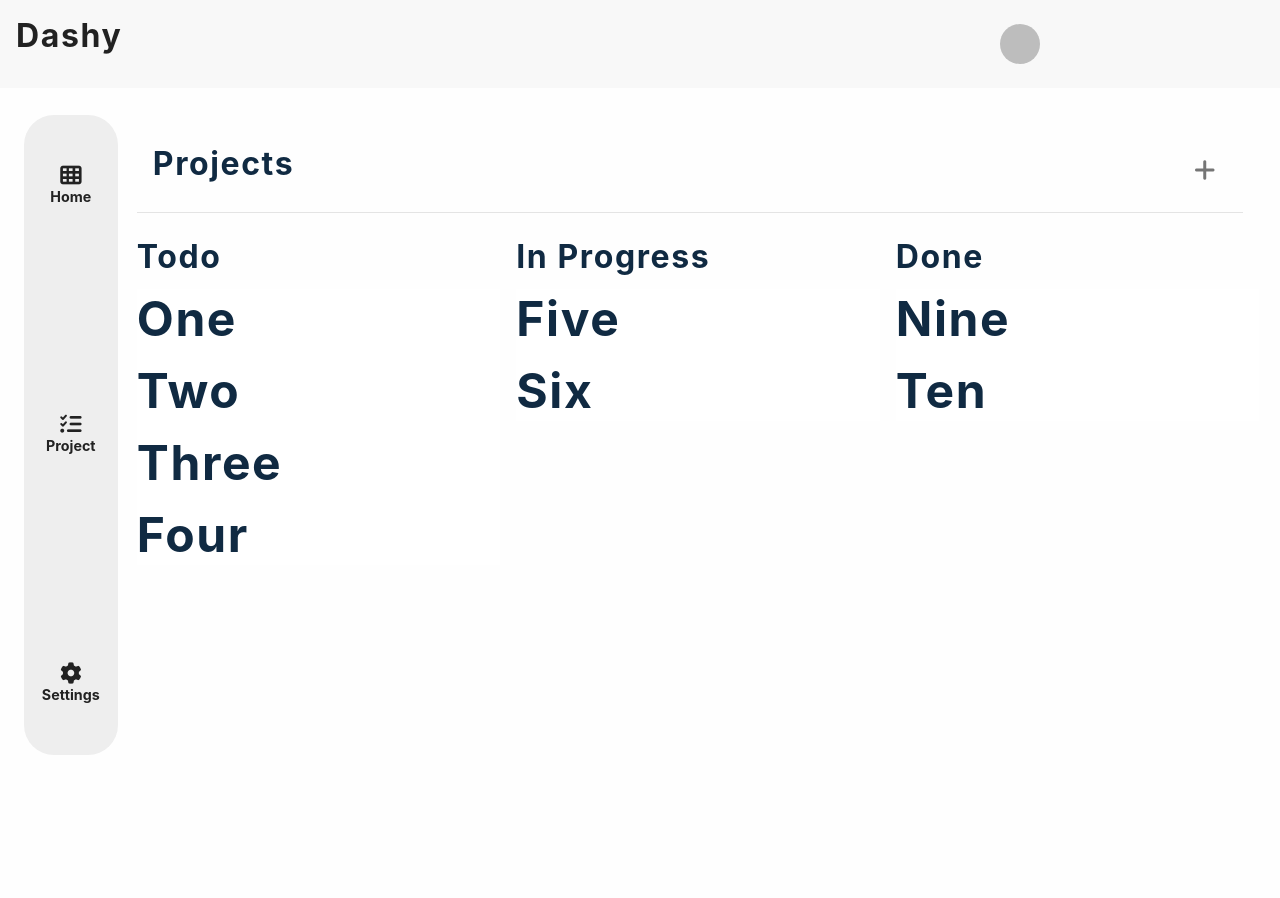
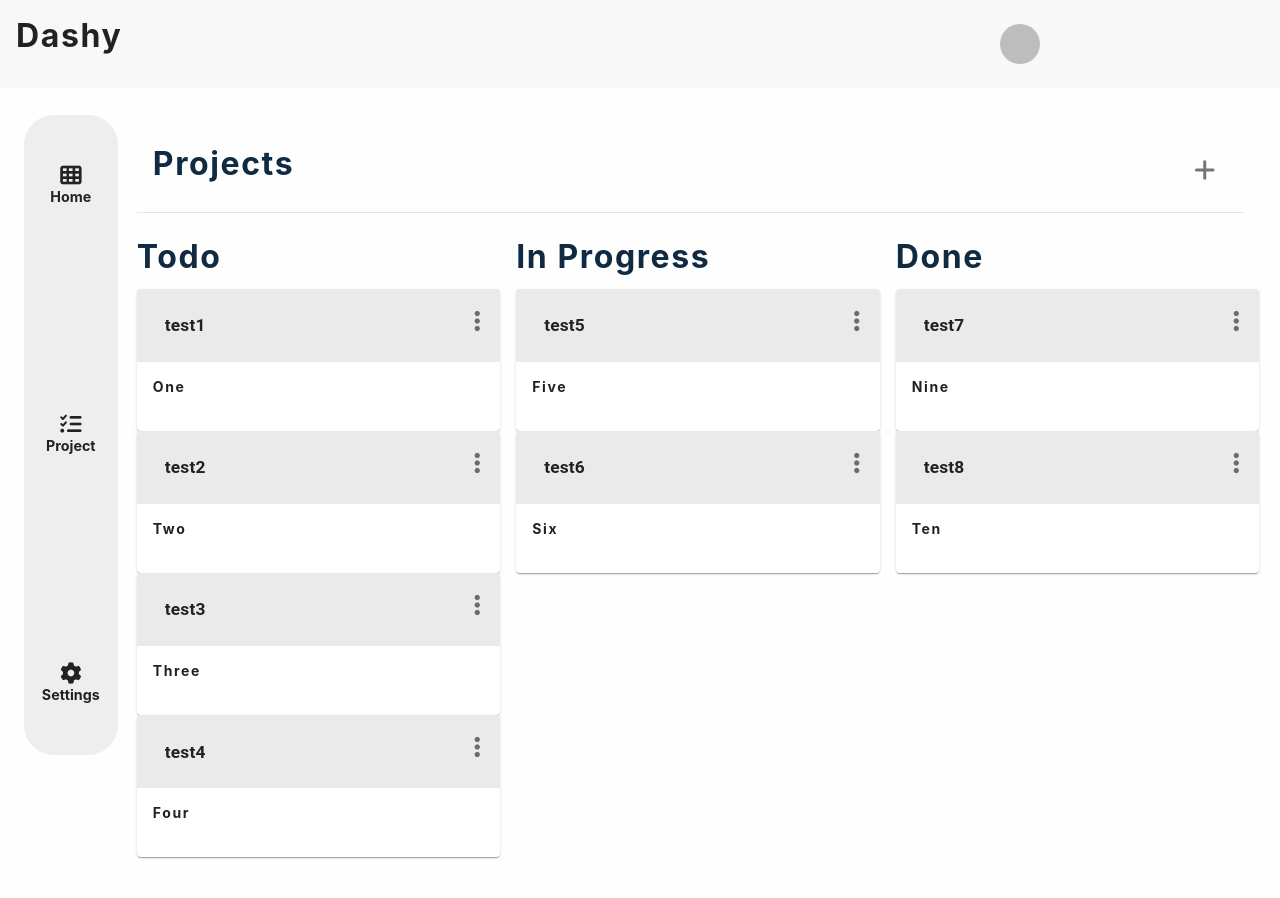
Before and after one commit to ZAnderson-281/cmdb, a React (Create React App) app: page /Planning in a window 1280 px wide. Shown: the top 898 px of the page. Before the commit the page ends 875 px from the top, so only its background shows below. Built offline with nearby package versions, Linux system fonts and the light colour scheme; no server answers.

Commit message:
Started to intigrate API for gathering project data

```diff
--- a/src/MOCK.js
+++ b/src/MOCK.js
@@ -110,18 +110,82 @@ export const dashboardWidgets = [
 // =====  PLANNING KANBAN  =====
 
 const todo = [
-  { id: uniqid(), title: "test1", content: "One" },
-  { id: uniqid(), title: "test2", content: "Two" },
-  { id: uniqid(), title: "test3", content: "Three" },
-  { id: uniqid(), title: "test4", content: "Four" },
+  {
+    id: uniqid(),
+    title: "test1",
+    content: "One",
+    cardSettings: {
+      cardTextColor: "#222",
+      cardHeaderColor: "#eaeaea",
+    },
+  },
+  {
+    id: uniqid(),
+    title: "test2",
+    content: "Two",
+    cardSettings: {
+      cardTextColor: "#222",
+      cardHeaderColor: "#eaeaea",
+    },
+  },
+  {
+    id: uniqid(),
+    title: "test3",
+    content: "Three",
+    cardSettings: {
+      cardTextColor: "#222",
+      cardHeaderColor: "#eaeaea",
+    },
+  },
+  {
+    id: uniqid(),
+    title: "test4",
+    content: "Four",
+    cardSettings: {
+      cardTextColor: "#222",
+      cardHeaderColor: "#eaeaea",
+    },
+  },
 ];
 const inProgress = [
-  { id: uniqid(), title: "test5", content: "Five" },
-  { id: uniqid(), title: "test6", content: "Six" },
+  {
+    id: uniqid(),
+    title: "test5",
+    content: "Five",
+    cardSettings: {
+      cardTextColor: "#222",
+      cardHeaderColor: "#eaeaea",
+    },
+  },
+  {
+    id: uniqid(),
+    title: "test6",
+    content: "Six",
+    cardSettings: {
+      cardTextColor: "#222",
+      cardHeaderColor: "#eaeaea",
+    },
+  },
 ];
 const completed = [
-  { id: uniqid(), title: "test7", content: "Nine" },
-  { id: uniqid(), title: "test8", content: "Ten" },
+  {
+    id: uniqid(),
+    title: "test7",
+    content: "Nine",
+    cardSettings: {
+      cardTextColor: "#222",
+      cardHeaderColor: "#eaeaea",
+    },
+  },
+  {
+    id: uniqid(),
+    title: "test8",
+    content: "Ten",
+    cardSettings: {
+      cardTextColor: "#222",
+      cardHeaderColor: "#eaeaea",
+    },
+  },
 ];
 
 export const backend = {
--- /dev/null
+++ b/src/components/Cards/DragDropTaskCard/dragDropSettings.js
@@ -0,0 +1,59 @@
+import React, { useState } from "react";
+import { CardContent, Collapse, Button } from "@material-ui/core";
+import { CirclePicker } from "react-color";
+import { useGlobalContext } from "../../../context";
+
+function CardSettings({ cardId, modalIsShowing, cardSettings }) {
+  const [settings, setSettings] = useState(cardSettings);
+  const { deleteWidget, updateCardSettings } = useGlobalContext();
+
+  // Header color change
+  const handleChangeColor = (color) => {
+    setSettings({
+      ...settings,
+      cardHeaderColor: color.hex,
+    });
+  };
+
+  // Text color change
+  const handleTextChangeColor = (color) => {
+    setSettings({
+      ...settings,
+      cardTextColor: color.hex,
+    });
+  };
+
+  // Settings reset
+  const handleReset = () => {
+    setSettings({
+      ...cardSettings,
+      cardHeaderColor: "#eaeaea",
+      cardTextColor: "#222",
+    });
+  };
+
+  const handleDeleteWidget = () => {
+    deleteWidget(cardId);
+  };
+
+  return (
+    <>
+      <Collapse in={modalIsShowing} unmountOnExit disableStrictModeCompat>
+        <CardContent className="card-settings">
+          <h4>Background Color:</h4>
+          <div className="picker">
+            <CirclePicker onChangeComplete={handleChangeColor} />
+          </div>
+          <h4>Text Color:</h4>
+          <div className="picker">
+            <CirclePicker onChangeComplete={handleTextChangeColor} />
+          </div>
+          {/* <Button onClick={handleReset}>Reset</Button>
+          <Button onClick={handleDeleteWidget}>DELETE</Button> */}
+        </CardContent>
+      </Collapse>
+    </>
+  );
+}
+
+export default CardSettings;
--- /dev/null
+++ b/src/components/Cards/DragDropTaskCard/index.js
@@ -0,0 +1,58 @@
+import React, { useState } from "react";
+import { Card, CardContent, CardHeader, IconButton } from "@material-ui/core";
+import CardSettings from "./dragDropSettings";
+import { CustomInput } from "../CustomInput";
+
+function TaskCard({ cardTitle, content, cardId, cardSettings }) {
+  const [modalIsShowing, setModalIsShowing] = useState(false);
+  const [input, setInput] = useState(cardTitle);
+
+  const toggleModal = () => {
+    setModalIsShowing(!modalIsShowing);
+  };
+
+  const handleCardNameChange = (e) => {
+    console.log(e.target.value);
+    setInput(e.target.value);
+  };
+
+  return (
+    <>
+      <Card className="card">
+        <CardSettings
+          cardId={cardId}
+          modalIsShowing={modalIsShowing}
+          CardSettings={cardSettings}
+        />
+
+        <CardHeader
+          className="card-header"
+          style={{
+            backgroundColor: cardSettings.cardHeaderColor,
+            color: cardSettings.cardTextColor,
+          }}
+          avatar={
+            <CustomInput
+              value={input}
+              style={{ color: cardSettings.cardTextColor }}
+              onChange={handleCardNameChange}
+            />
+          }
+          action={
+            <>
+              <IconButton aria-label="settings" onClick={toggleModal}>
+                <i className="fas fa-ellipsis-v"></i>
+              </IconButton>
+            </>
+          }
+        />
+
+        <CardContent>
+          <h4>{content}</h4>
+        </CardContent>
+      </Card>
+    </>
+  );
+}
+
+export default TaskCard;
--- a/src/components/Planning/DndTower.js
+++ b/src/components/Planning/DndTower.js
@@ -1,6 +1,7 @@
 import React from "react";
 import { DragDropContext, Draggable, Droppable } from "react-beautiful-dnd";
 import { useGlobalContext } from "../../context";
+import TaskCard from "../Cards/DragDropTaskCard/";
 
 const Index = () => {
   // Grab state and function to update from context
@@ -96,7 +97,12 @@ const Index = () => {
                                   {...provided.draggableProps}
                                   {...provided.dragHandleProps}
                                 >
-                                  <h1>{item.content}</h1>
+                                  <TaskCard
+                                    cardTitle={item.title}
+                                    cardId={item.id}
+                                    cardSettings={item.cardSettings}
+                                    content={item.content}
+                                  />
                                 </div>
                               );
                             }}
--- a/src/components/Planning/index.js
+++ b/src/components/Planning/index.js
@@ -10,6 +10,7 @@ function Index() {
     <div>
       <div className="title">
         <h2>Projects</h2>
+
         <IconButton onClick={toggleModal}>
           <i className="fas fa-plus"></i>
         </IconButton>
--- a/src/context.js
+++ b/src/context.js
@@ -11,11 +11,14 @@ export const AppProvider = ({ children }) => {
   const initalState = {
     pageWidgets: [],
     columns: backend,
+
+    projects: {},
+    currentProject: {},
+    taskData: {},
+
     isModalOpen: false,
+
     isUserLoggedIn: true,
-    currentUser: currentUserData,
-    logData: [],
-    commitCount: userCommitCount,
     isLoading: true,
   };
 
@@ -31,10 +34,31 @@ export const AppProvider = ({ children }) => {
     dispatch({ type: "UPDATE_DASHBOARD", payload: dashboardWidgets });
   };
 
+  const loadProjects = async () => {
+    dispatch({ type: "LOADING" });
+
+    // Load all projects
+    let response = await fetch(`${url}/Projects`);
+    const projects = await response.json();
+
+    dispatch({ type: "LOAD_PROJECTS", payload: projects });
+
+    const currentProject = projects[0];
+    response = await fetch(`${url}/Projects/Data/${currentProject.data}`);
+    const taskData = await response.json();
+    console.log(taskData);
+
+    dispatch({
+      type: "SET_CURRENT_PROJECT",
+      payload: { currentProject, taskData },
+    });
+  };
+
   const loadProjectData = async () => {};
 
   useEffect(() => {
     loadDashboard();
+    loadProjects();
   }, []);
 
   // Create New Widget
--- a/src/reducer.js
+++ b/src/reducer.js
@@ -2,10 +2,11 @@ const reducer = (state, action) => {
   switch (action.type) {
     case "LOADING":
       return { ...state, isLoading: true };
+
+    // DASHBOARD DISPATCHES
     case "UPDATE_DASHBOARD":
       return { ...state, pageWidgets: action.payload, isLoading: false };
-    case "TOGGLE_MODAL":
-      return { ...state, isModalOpen: !state.isModalOpen };
+
     case "CREATE_NEW_DASHBOARD_WIDGET":
       // Return the new dashboard element at the beginning of the dashboard array
       return {
@@ -16,6 +17,7 @@ const reducer = (state, action) => {
           dashboard: [action.payload, ...state.pageWidgets.dashboard],
         },
       };
+
     case "DELETE_DASHBOARD_WIDGET":
       return {
         ...state,
@@ -24,11 +26,27 @@ const reducer = (state, action) => {
           dashboard: action.payload,
         },
       };
+
+    // PROJECT DATA DISPATCHES
+    case "LOAD_PROJECTS":
+      return { ...state, projects: action.payload };
+
+    case "SET_CURRENT_PROJECT":
+      return {
+        ...state,
+        currentProject: action.payload.currentProject,
+        taskData: action.payload.taskData,
+      };
+
     case "UPDATE_PROJECT_COLUMNS":
       return {
         ...state,
         columns: action.payload,
       };
+
+    // UTILITY DISPATCHES
+    case "TOGGLE_MODAL":
+      return { ...state, isModalOpen: !state.isModalOpen };
 
     default:
       console.log("DEFAULT CASE");
```
Also changed, not shown: 2 other files (tests, documents, lock files or other folders).
